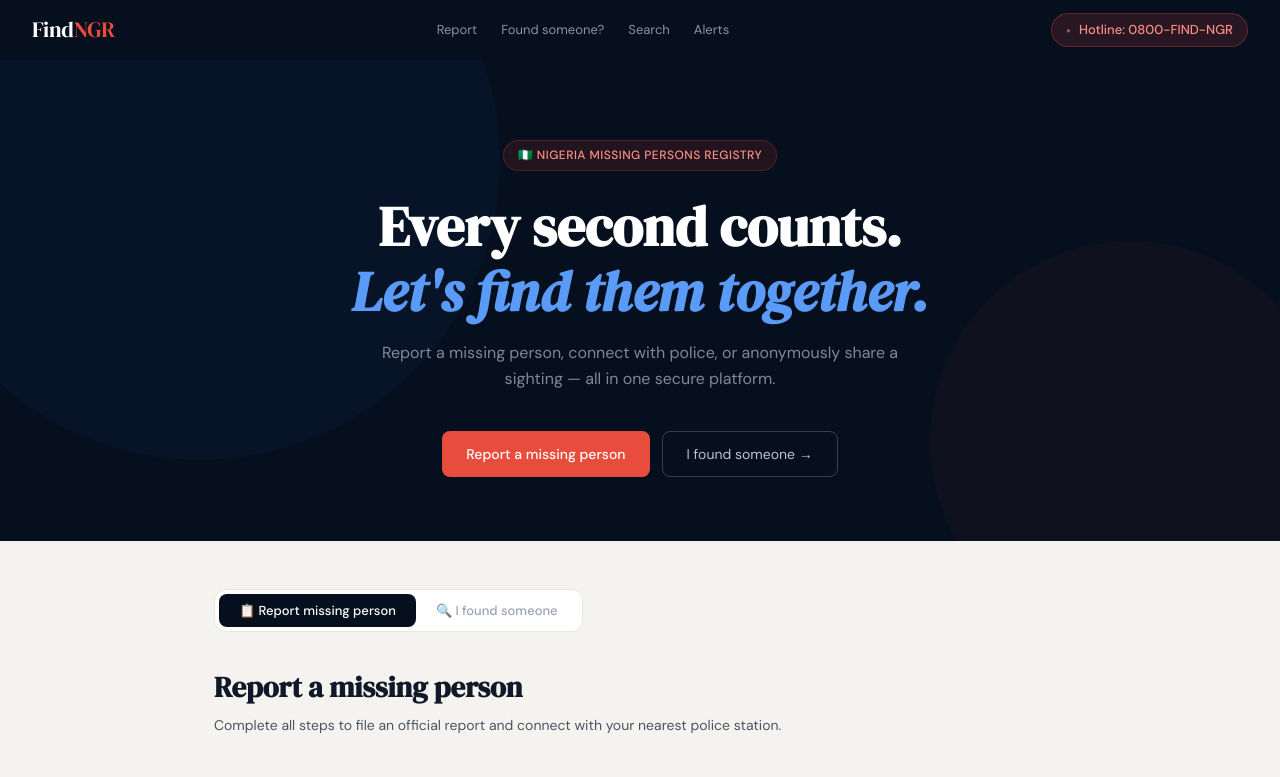
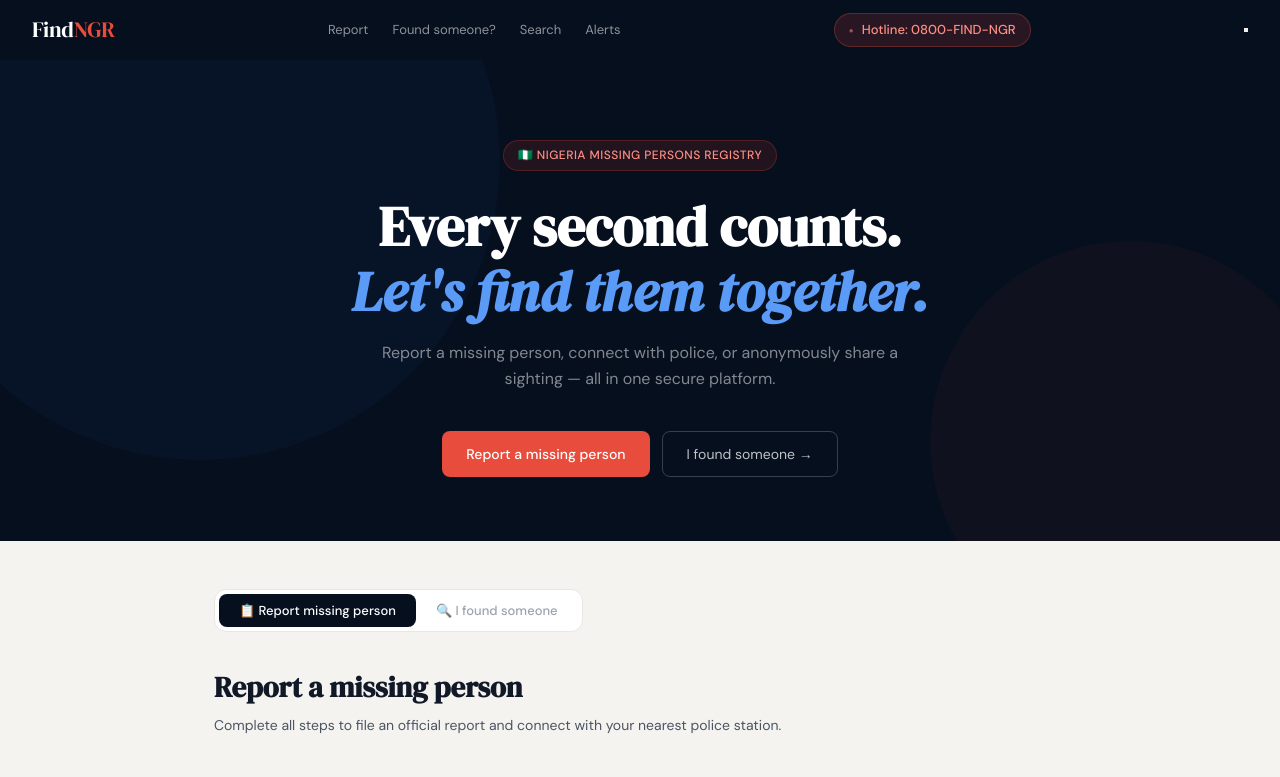
Before and after one commit to wareex/FindNGR, a React (Vite) app: page / in a window 1280 px wide. Shown: the top 777 px of the page. Built offline with nearby package versions, Linux system fonts and the light colour scheme.

Commit message:
fix:Platform Responsiveness

```diff
--- a/src/components/Navbar.jsx
+++ b/src/components/Navbar.jsx
@@ -1,14 +1,45 @@
+import { useState } from 'react'
+
 export default function Navbar({ onMode }) {
+  const [menuOpen, setMenuOpen] = useState(false)
+
+  function handleNavClick(mode) {
+    setMenuOpen(false)
+    onMode(mode)
+  }
+
   return (
-    <nav>
+    <nav className={menuOpen ? 'nav-menu-open' : ''}>
       <div className="nav-logo">Find<span>NGR</span></div>
-      <div className="nav-links">
-        <a href="#" onClick={(e) => { e.preventDefault(); onMode('report'); }}>Report</a>
-        <a href="#" onClick={(e) => { e.preventDefault(); onMode('finder'); }}>Found someone?</a>
+
+      {/* Desktop links */}
+      <div className="nav-links nav-links-desktop">
+        <a href="#" onClick={(e) => { e.preventDefault(); handleNavClick('report') }}>Report</a>
+        <a href="#" onClick={(e) => { e.preventDefault(); handleNavClick('finder') }}>Found someone?</a>
         <a href="#">Search</a>
         <a href="#">Alerts</a>
       </div>
+
       <div className="nav-hotline">Hotline: 0800-FIND-NGR</div>
+
+      {/* Hamburger button — mobile only */}
+      <button
+        className="nav-hamburger"
+        aria-label="Toggle menu"
+        onClick={() => setMenuOpen(!menuOpen)}
+      >
+        <span /><span /><span />
+      </button>
+
+      {/* Mobile dropdown menu */}
+      {menuOpen && (
+        <div className="nav-mobile-menu">
+          <a href="#" onClick={(e) => { e.preventDefault(); handleNavClick('report') }}>📋 Report missing person</a>
+          <a href="#" onClick={(e) => { e.preventDefault(); handleNavClick('finder') }}>🔍 Found someone?</a>
+          <a href="#">🔎 Search</a>
+          <a href="#">🔔 Alerts</a>
+        </div>
+      )}
     </nav>
   )
 }
```
